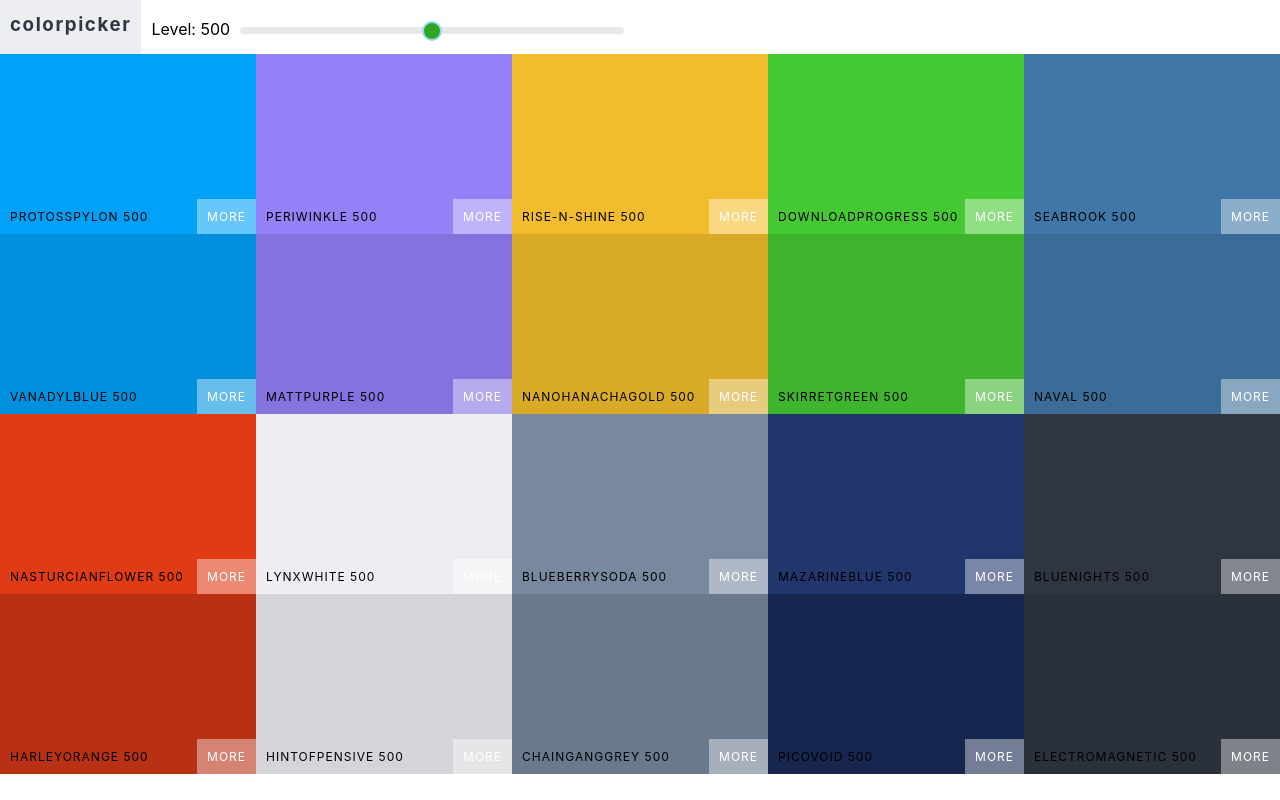
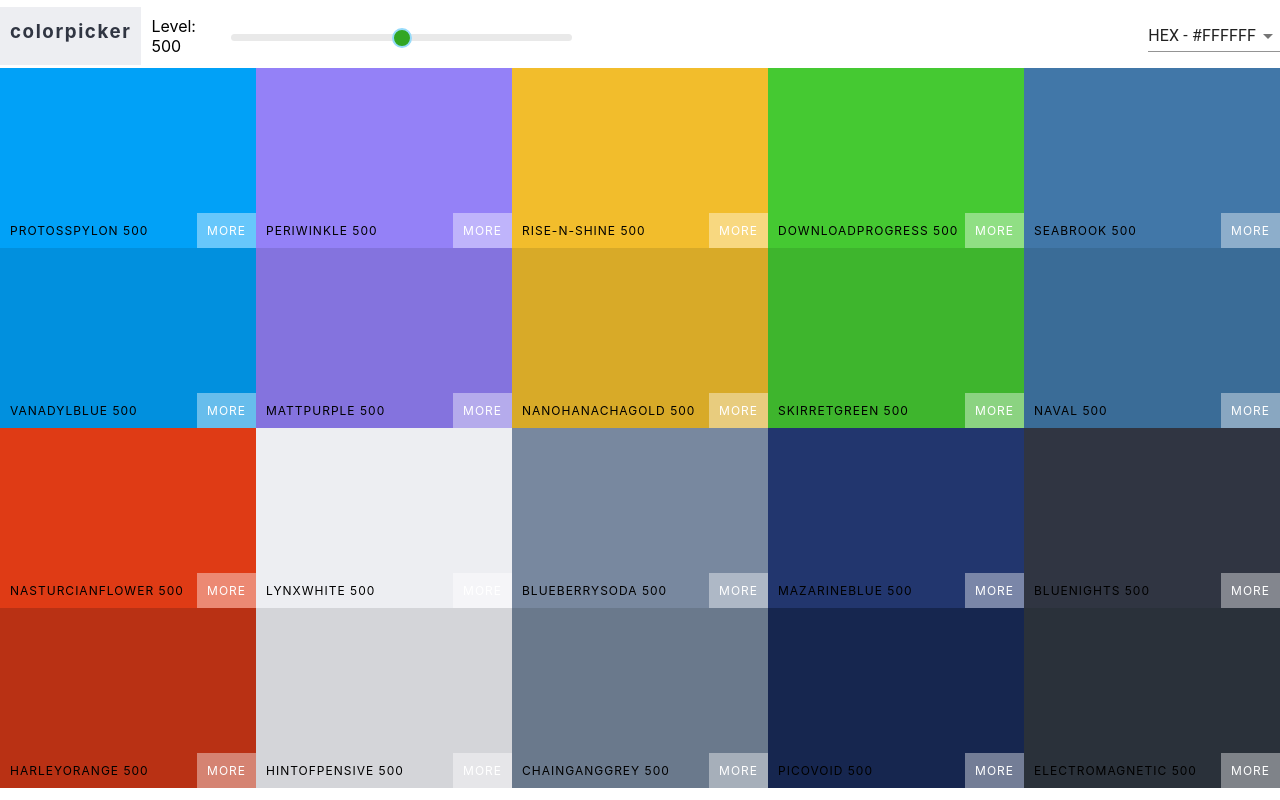
Before and after one commit to masha-nv/colors, a React (Create React App) app in the folder my-app/: page / in a window 1280 px wide. Built offline with nearby package versions, Linux system fonts and the light colour scheme.

Commit message:
Add snackbar from material ui

```diff
--- a/my-app/package.json
+++ b/my-app/package.json
@@ -3,6 +3,7 @@
   "version": "0.1.0",
   "private": true,
   "dependencies": {
+    "@material-ui/core": "^4.11.3",
     "@testing-library/jest-dom": "^5.11.9",
     "@testing-library/react": "^11.2.5",
     "@testing-library/user-event": "^12.6.3",
--- a/my-app/src/Navbar.css
+++ b/my-app/src/Navbar.css
@@ -2,6 +2,11 @@
   display: flex;
   flex-direction: row;
   align-items: center;
+  position: relative;
+}
+
+.Navbar a {
+  text-decoration: none;
 }
 
 .Navbar h3 {
@@ -37,3 +42,7 @@
 .rc-slider-rail {
   height: 7px;
 }
+
+div.MuiInputBase-root.MuiInput-root.MuiInput-underline.select {
+  margin-left: 45%;
+}
--- a/my-app/src/Navbar.js
+++ b/my-app/src/Navbar.js
@@ -2,13 +2,31 @@ import React, { Component } from "react";
 import Slider from "rc-slider";
 import "rc-slider/assets/index.css";
 import "./Navbar.css";
+import Select from "@material-ui/core/Select";
+import MenuItem from "@material-ui/core/MenuItem";
+import Button from "@material-ui/core/Button";
+import Snackbar from "@material-ui/core/Snackbar";
+import IconButton from "@material-ui/core/IconButton";
+import CloseIcon from "@material-ui/icons/Close";
 
 class Navbar extends Component {
-  state = {};
+  state = { format: "hex", open: false };
+
+  handleChange = (e) => {
+    this.setState({ format: e.target.value, open: true });
+    this.props.handleFormatChange(e.target.value);
+  };
+  handleClose = () => {
+    this.setState({ open: false });
+  };
   render() {
+    const { format, open } = this.state;
     return (
+      <div>
         <nav className="Navbar">
+          <a href="/">
             <h3>colorpicker</h3>
+          </a>
           <p>Level: {this.props.scale}</p>
           <Slider
             className="slider"
@@ -18,7 +36,40 @@ class Navbar extends Component {
             defaultValue={this.props.scale}
             onAfterChange={this.props.handleScaleChange}
           />
+          <Select
+            className="select"
+            value={format}
+            onChange={this.handleChange}
+          >
+            <MenuItem value="hex">HEX - #FFFFFF</MenuItem>
+            <MenuItem value="rgb">RGB - 255,255,255</MenuItem>
+            <MenuItem value="rgba">RGBA - 255,255,255,1.0</MenuItem>
+          </Select>
         </nav>
+        <Snackbar
+          anchorOrigin={{
+            vertical: "bottom",
+            horizontal: "left",
+          }}
+          open={open}
+          autoHideDuration={6000}
+          onClose={this.handleClose}
+          message={`Changed format to ${format.toUpperCase()}`}
+          action={
+            <React.Fragment>
+              <IconButton
+                style={{ padding: "10px" }}
+                size="small"
+                aria-label="close"
+                color="inherit"
+                onClick={this.handleClose}
+              >
+                <CloseIcon fontSize="small" />
+              </IconButton>
+            </React.Fragment>
+          }
+        />
+      </div>
     );
   }
 }
--- a/my-app/src/Palette.js
+++ b/my-app/src/Palette.js
@@ -4,24 +4,28 @@ import "./Palette.css";
 import Navbar from "./Navbar";
 
 class Palette extends Component {
-  state = { scale: 500 };
+  state = { scale: 500, format: "hex" };
 
   handleScaleChange = (scale) => {
-    console.log(scale);
     this.setState({ scale });
+  };
+
+  handleFormatChange = (val) => {
+    this.setState({ format: val });
   };
 
   render() {
     const { palette } = this.props;
-    const { scale } = this.state;
+    const { scale, format } = this.state;
     const colorBoxes = palette.colors[scale].map((box) => (
-      <ColorBox key={box.hex} background={box.hex} name={box.name} />
+      <ColorBox key={box.hex} background={box[format]} name={box.name} />
     ));
     return (
       <div className="Palette">
         <Navbar
+          handleFormatChange={this.handleFormatChange}
           handleScaleChange={this.handleScaleChange}
-          scale={this.state.scale}
+          scale={scale}
         />
         {/* nav bar goes here */}
         <div className="Palette-colors">{colorBoxes}</div>
--- a/my-app/src/colorBox.css
+++ b/my-app/src/colorBox.css
@@ -63,7 +63,7 @@ span {
   position: absolute;
   z-index: 10;
   opacity: 1;
-  transform: scale(8);
+  transform: scale(10);
 }
 
 .copy-content {
```
Also changed, not shown: 1 other file (tests, documents, lock files or other folders). Lines whose indentation alone changed are shown as unchanged.
